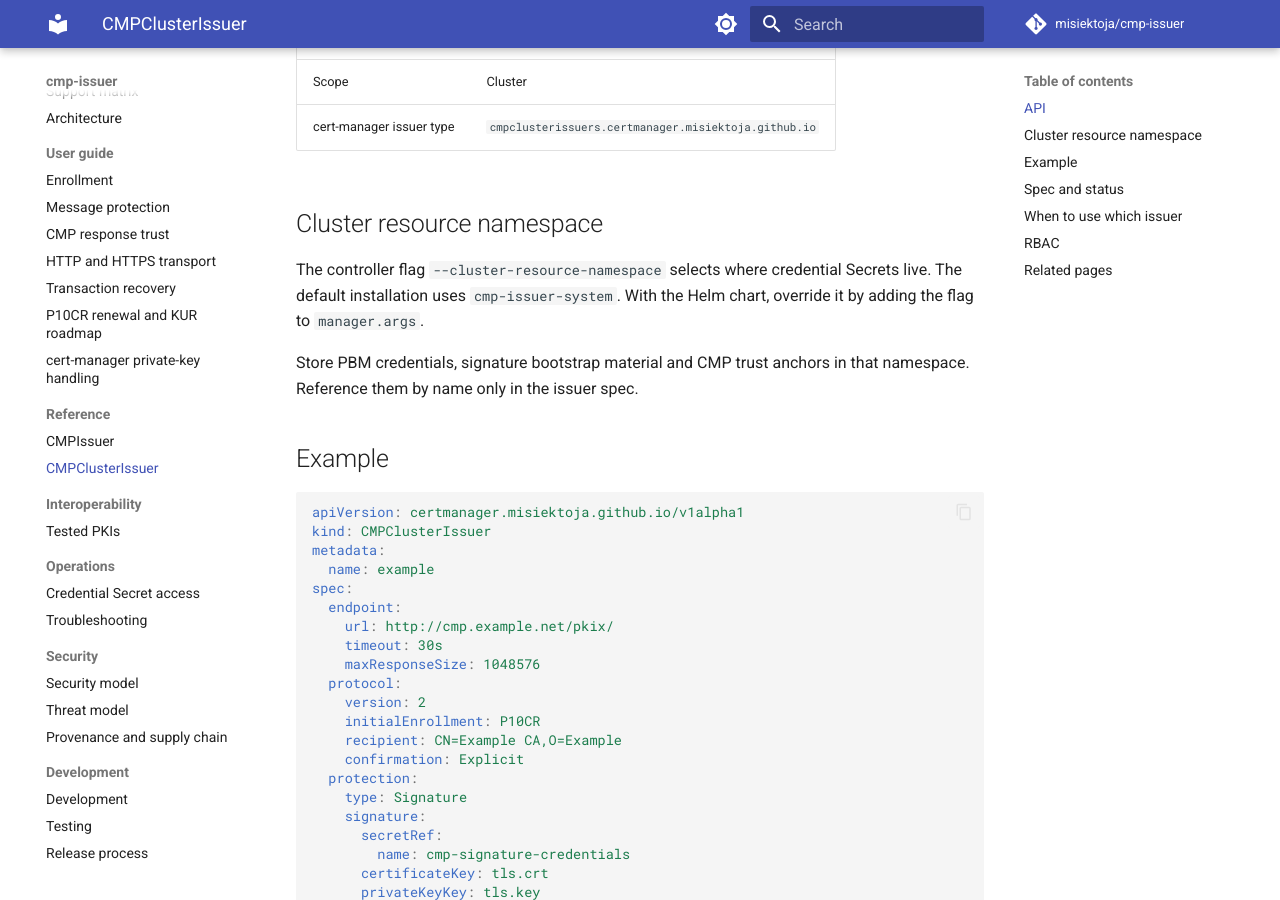
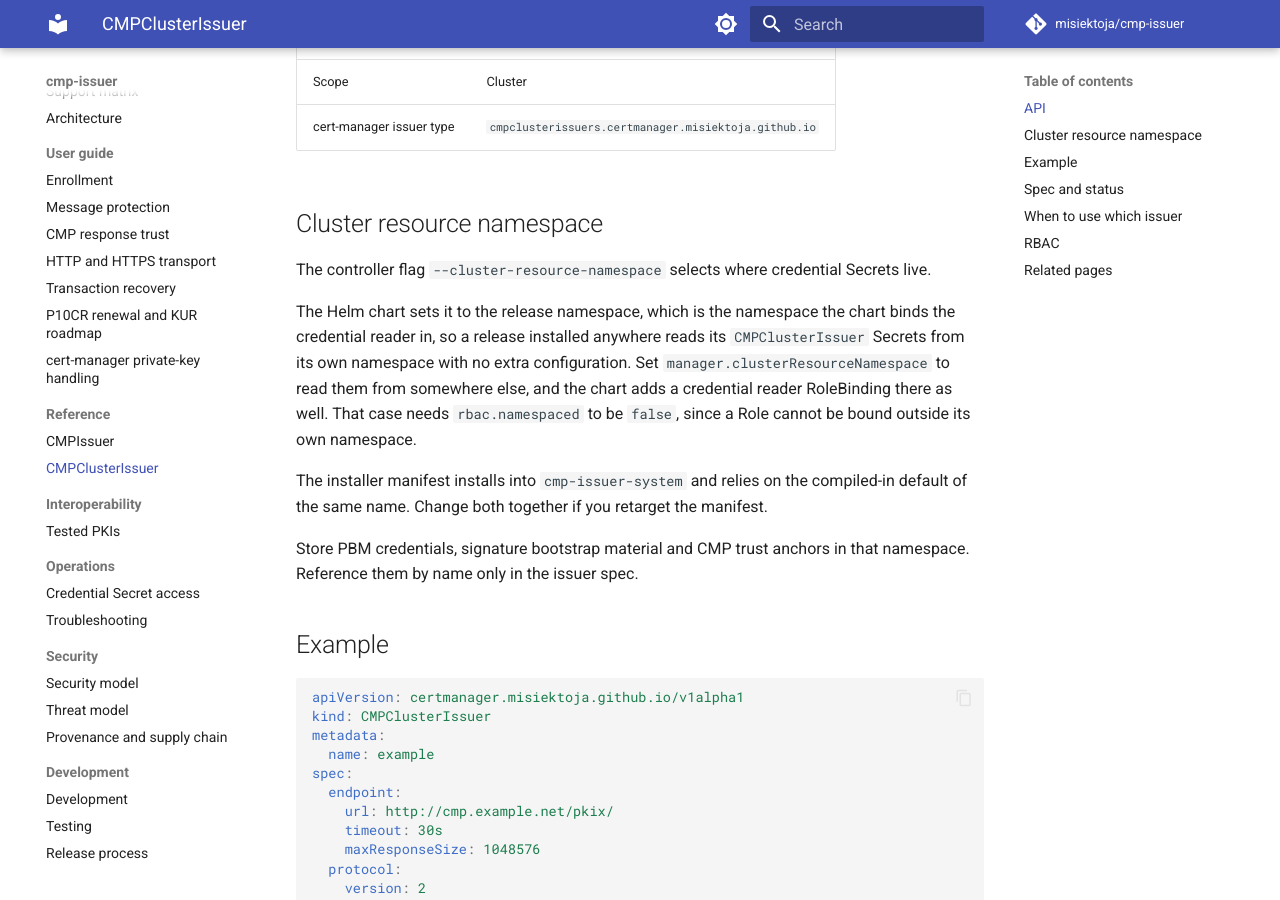
Before and after one commit to misiektoja/cmp-issuer, an MkDocs documentation site: the page built from docs/reference/cmpclusterissuer.md, in a window 1280 px wide and 900 px high, scrolled down 445 px. Built offline with MkDocs 1.6.1 and Material for MkDocs 9.7.7, drawn with Linux system fonts in a browser that asks for light colours; comment, search, counter and statistics services are not loaded.

Commit message:
docs(reference): describe how the chart resolves the cluster resource namespace

```diff
--- a/docs/reference/cmpclusterissuer.md
+++ b/docs/reference/cmpclusterissuer.md
@@ -14,7 +14,16 @@
 
 ## Cluster resource namespace
 
-The controller flag `--cluster-resource-namespace` selects where credential Secrets live. The default installation uses `cmp-issuer-system`. With the Helm chart, override it by adding the flag to `manager.args`.
+The controller flag `--cluster-resource-namespace` selects where credential Secrets live.
+
+The Helm chart sets it to the release namespace, which is the namespace the chart binds the credential
+reader in, so a release installed anywhere reads its `CMPClusterIssuer` Secrets from its own namespace
+with no extra configuration. Set `manager.clusterResourceNamespace` to read them from somewhere else,
+and the chart adds a credential reader RoleBinding there as well. That case needs `rbac.namespaced` to
+be `false`, since a Role cannot be bound outside its own namespace.
+
+The installer manifest installs into `cmp-issuer-system` and relies on the compiled-in default of the
+same name. Change both together if you retarget the manifest.
 
 Store PBM credentials, signature bootstrap material and CMP trust anchors in that namespace. Reference them by name only in the issuer spec.
 
```
